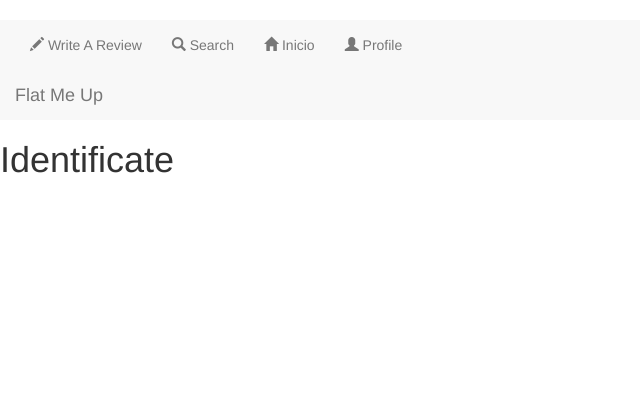
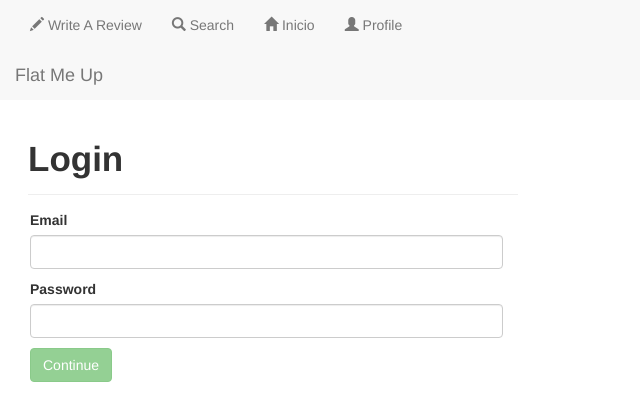
Before and after one commit to yesusbc/FlatMeUp, an Angular app in the folder client/: page / in a window 1280 px wide. Shown: the top 420 px of the page, without its empty margins (0-640 px from the left). Built offline with nearby package versions, Linux system fonts and the light colour scheme.

Commit message:
users identifying and login form

```diff
--- a/client/src/app/components/login/login.component.html
+++ b/client/src/app/components/login/login.component.html
@@ -1 +1,31 @@
-<h1>{{title}}</h1>
+<div class="col-lg-5">
+	<h1 class="h1-strong">{{title}}</h1>
+
+	<div class="alert alert-success" *ngIf="status == 'success'">
+		Logged In successfully
+	</div>
+
+	<div class="alert alert-danger" *ngIf="status == 'error'">
+		Login failed. Please try again
+	</div>
+
+	<form #loginForm="ngForm" (ngSubmit)="onSubmit()" class="col-lg-12">
+		<p>
+			<label>Email</label>
+			<input type="email" name="email" #email="ngModel" [(ngModel)]="user.email" class="form-control" required pattern="[a-z0-9._%+-]+@[a-z0-9.-]+\.[a-z]{2,4}$"/>
+			<span *ngIf="!email.valid && email.touched">
+				Invalid Email
+			</span>
+		</p>
+
+		<p>
+			<label>Password</label>
+			<input type="password" name="password" #password="ngModel" [(ngModel)]="user.password" class="form-control" required/>
+			<span *ngIf="!password.valid && password.touched">
+				Password is required
+			</span>
+		</p>
+
+		<input type="submit" value="Continue" class="btn btn-success" [disabled]="!loginForm.form.valid" />
+	</form>
+</div>
--- a/client/src/app/components/login/login.component.ts
+++ b/client/src/app/components/login/login.component.ts
@@ -1,16 +1,80 @@
 import { Component, OnInit} from '@angular/core';
+import { Router, ActivatedRoute, Params } from '@angular/router';
+import { User } from '../../models/user';
+import { UserService } from '../../services/user.service';
 
 @Component({
 	selector: 'login',
-	templateUrl: './login.component.html'
+	templateUrl: './login.component.html',
+	providers: [UserService]
 })
 
 export class LoginComponent implements OnInit{
 	public title:string;
-	constructor(){
-		this.title = 'Identificate';
+	public user:User;
+	public status:string;
+	public identity;
+	public token;
+
+	constructor(
+		private _route: ActivatedRoute,
+		private _router: Router,
+		private _userService: UserService
+	){
+		this.title = 'Login';
+		this.user = new User( "","","","","",0,0,"","","","","");
 	}
 	ngOnInit(){
 		console.log('Componente de login cargado...');
 	}
+
+	onSubmit(){
+		// log user and get its data
+		this._userService.signup(this.user).subscribe(
+			response => {
+				this.identity = response.user;
+				console.log(this.identity);
+				if(!this.identity || !this.identity._id){
+					this.status = 'error';
+				}else{
+					this.status = 'success';
+					// Pending to save on storage, persisting data
+
+					// get token
+					this.getToken();
+				}
+			},
+			error => {
+				var errorMessage = <any>error;
+				console.log(errorMessage);
+				if(errorMessage != null){
+					this.status = 'error';
+				}
+			}
+		);
+	}
+
+	getToken(){
+		this._userService.signup(this.user, 'true').subscribe(
+			response => {
+				this.token = response.token;
+				if(this.token.length <= 0){
+					this.status = 'error';
+				}else{
+					this.status = 'success';
+					// Pending to save on storage, persisting token
+
+					// get counters and statistics of user
+				}
+			},
+			error => {
+				var errorMessage = <any>error;
+				console.log(errorMessage);
+				if(errorMessage != null){
+					this.status = 'error';
+				}
+			}
+		);
+	}
+
 }
--- a/client/src/app/services/user.service.ts
+++ b/client/src/app/services/user.service.ts
@@ -19,4 +19,15 @@
 		return this._http.post(this.url+'register', params, {headers: headers});
 
 	}
+
+	signup(user, gettoken = null): Observable<any>{
+		if(gettoken != null){
+			user.gettoken = gettoken;
+		}
+
+		let params = JSON.stringify(user);
+		let headers = new HttpHeaders().set('Content-Type', 'application/json');
+
+		return this._http.post(this.url+'login', params, {headers: headers});
+	}
 }
```
